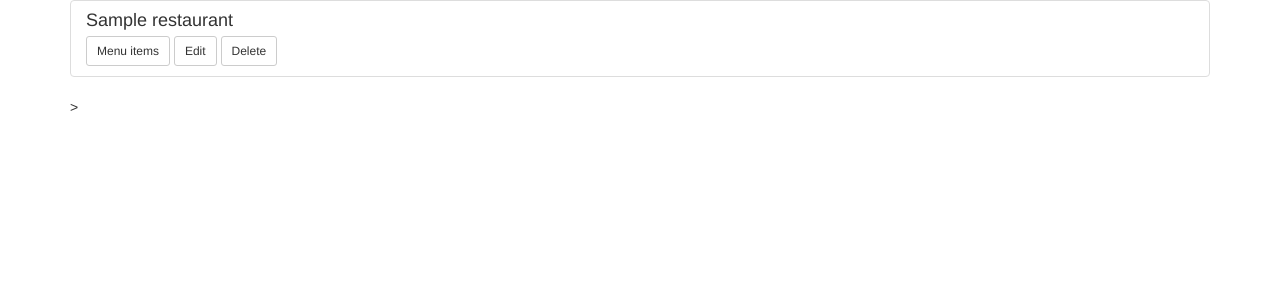
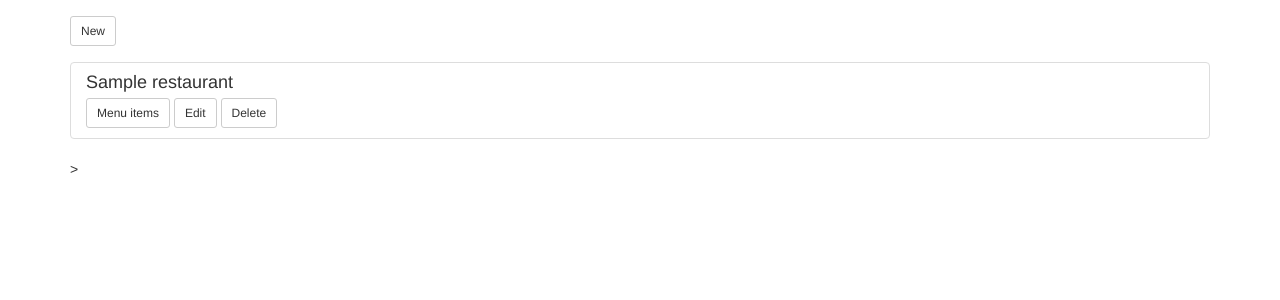
Before and after one commit to claudioacioli/foundations, a Flask app: page / in a window 1280 px wide. Shown: the top 300 px of the page. Run offline with Flask 2, Linux system fonts and the light colour scheme; tables that the repository leaves empty hold one stand-in row (values such as "Sample post"); some libraries are stand-ins or nearby versions.

Commit message:
feat: Adiciona botao

```diff
--- a/app/templates/restaurants.html
+++ b/app/templates/restaurants.html
@@ -1,5 +1,10 @@
 {% extends 'base.html' %}
 {% block page_content %}
+  <div style="padding:16px 0">
+    <div class="btn-group">
+      <a class="btn btn-default btn-sm" href="#">New</a>
+    </div>
+  </div>
   <ul class="list-group">
     {%for restaurant in restaurants %}
     <li class="list-group-item">
```
